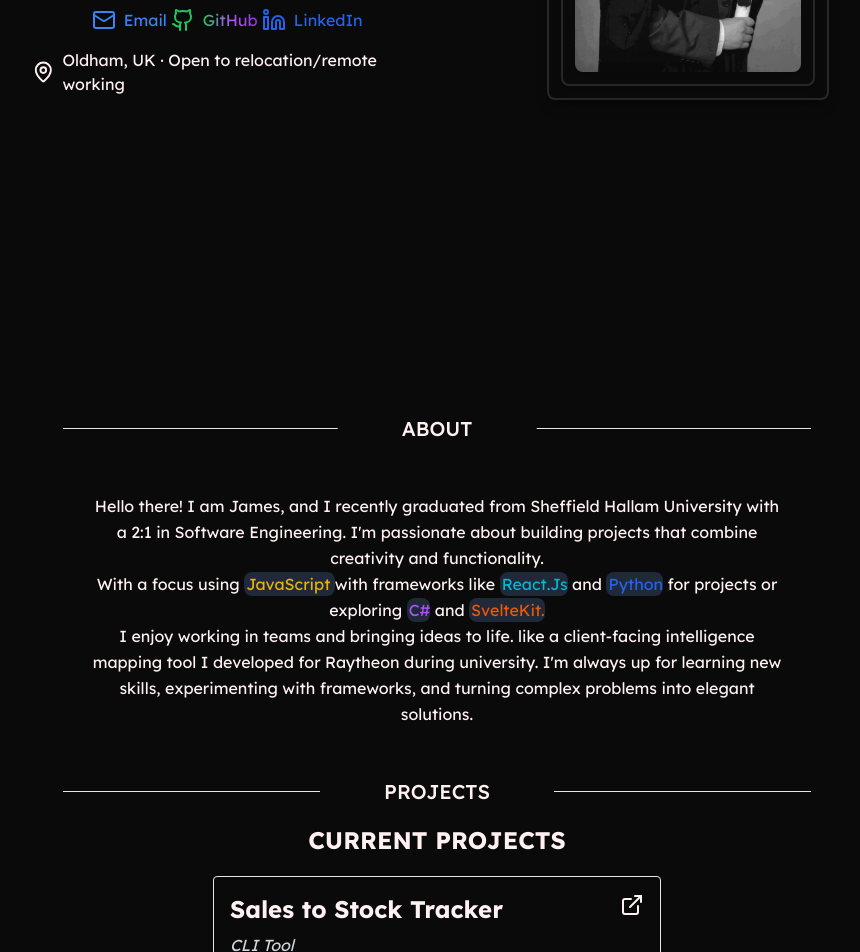
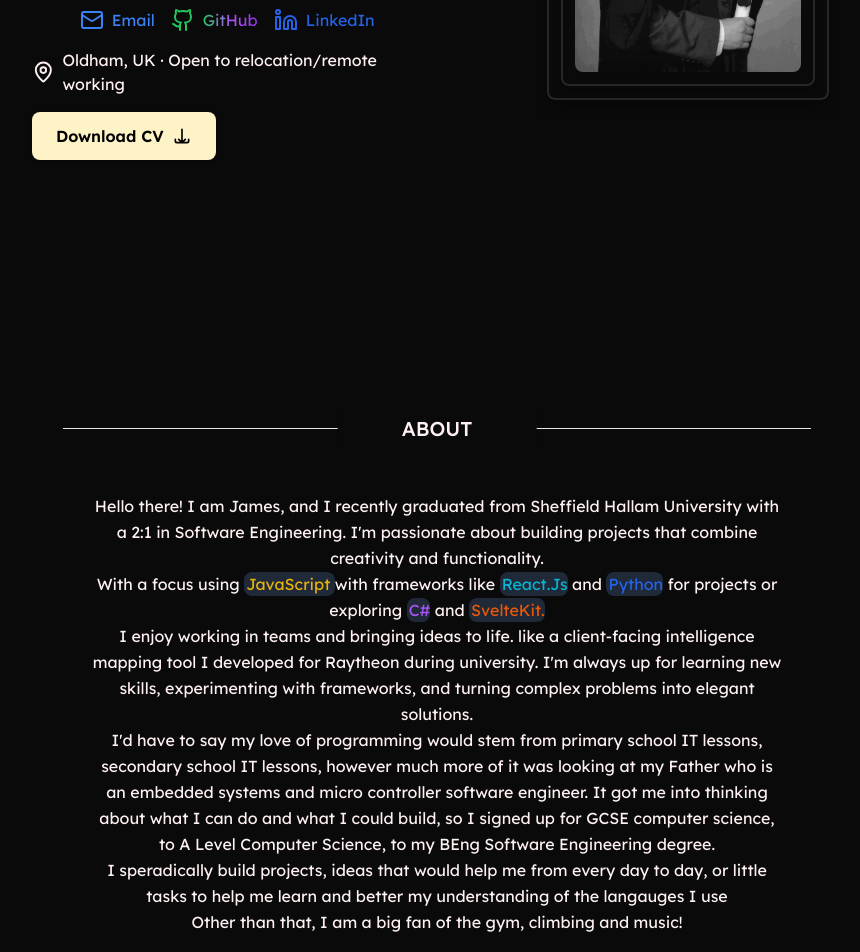
Before and after one commit to WestheadJ/portfolio, a React (Vite) app: page / in a window 1280 px wide. Shown: the part 420-1372 px from the top of the page, without its empty margins (203-1063 px from the left). Built offline with nearby package versions, Linux system fonts and the light colour scheme.

Commit message:
Added an about prepped sales to stcoks

```diff
--- a/src/components/Hero.jsx
+++ b/src/components/Hero.jsx
@@ -1,6 +1,7 @@
 import React from "react";
 import { Github, Linkedin, Mail, MapPin } from "lucide-react";
 import me from "../assets/photos/me.webp";
+import mypdf from '../assets/pdfs/mypdf.pdf'
 
 export default function Hero() {
     return (
@@ -20,7 +21,7 @@ export default function Hero() {
                     </p>
 
                     {/* Social links */}
-                    <div className="flex  sm:flex-row w-full justify-center gap-4 sm:gap-1 mt-4">
+                    <div className="flex  sm:flex-row w-full justify-center gap-8 sm:gap-4 mt-4">
                         <div className="flex items-center gap-2 hover:scale-110 hover:cursor-pointer transition-transform duration-200">
                             <Mail className="text-blue-500" />
                             <p className="bg-blue-500 bg-clip-text text-transparent">Email</p>
@@ -40,6 +41,25 @@ export default function Hero() {
                         <MapPin />
                         <p>Oldham, UK · Open to relocation/remote working</p>
                     </div>
+
+                    <a
+                        href={mypdf}
+                        download="jameswesthead-cv.pdf"
+                        aria-label="Download James Westhead CV"
+                        className="inline-flex items-center px-6 py-3 bg-amber-100 text-black font-semibold rounded-lg shadow hover:bg-amber-200 transition-colors duration-200"
+                    >
+                        Download CV
+                        <svg
+                            className="w-5 h-5 ml-2"
+                            fill="none"
+                            stroke="currentColor"
+                            strokeWidth="2"
+                            viewBox="0 0 24 24"
+                            xmlns="http://www.w3.org/2000/svg"
+                        >
+                            <path strokeLinecap="round" strokeLinejoin="round" d="M4 16v2a2 2 0 002 2h12a2 2 0 002-2v-2M12 12v8m0 0l-4-4m4 4l4-4M12 4v8" />
+                        </svg>
+                    </a>
                 </div>
 
                 {/* Right image section */}
--- a/src/components/PortfolioView.jsx
+++ b/src/components/PortfolioView.jsx
@@ -18,10 +18,13 @@ export default function PortfolioView() {
                 </div>
                 <div className="flex flex-col w-full items-center justify-center text-center">
                     <div className="max-w-[71ch] mt-8 text-muted-foreground leading-relaxed">
-                        <p >Hello there! I am James, and I recently graduated from Sheffield Hallam University with a 2:1 in Software Engineering. I'm passionate about building projects that combine creativity and functionality.   </p>
+                        <p >Hello there! I am James, and I recently graduated from Sheffield Hallam University with a 2:1 in Software Engineering. I'm passionate about building projects that combine creativity and functionality.  </p>
                         <p>With a focus using <span className="bg-gray-800 text-yellow-500 rounded-lg p-[2px] pr-0 font-extralight" >JavaScript </span>with frameworks like <span className="bg-gray-800 text-cyan-500 rounded-lg p-[2px] pr-0 font-extralight" >React.Js</span>  and <span className="bg-gray-800 text-blue-600 rounded-lg p-[2px] pr-0 font-extralight" >{"Python"}</span> for projects
                             or exploring  <span className="bg-gray-800 text-purple-500 rounded-lg p-[2px] pr-0 font-extralight" >{"C#"}</span> and <span className="bg-gray-800 text-orange-600 rounded-lg p-[2px] pr-0 font-extralight" >SvelteKit.</span></p>
                         <p>I enjoy working in teams and bringing ideas to life. like a client-facing intelligence mapping tool I developed for Raytheon during university. I'm always up for learning new skills, experimenting with frameworks, and turning complex problems into elegant solutions.</p>
+                        <p>I'd have to say my love of programming would stem from primary school IT lessons, secondary school IT lessons, however much more of it was looking at my Father who is an embedded systems and micro controller software engineer. It got me into thinking about what I can do and what I could build, so I signed up for GCSE computer science, to A Level Computer Science, to my BEng Software Engineering degree. </p>
+                        <p>I speradically build projects, ideas that would help me from every day to day, or little tasks to help me learn and better my understanding of the langauges I use</p>
+                        <p>Other than that, I am a big fan of the gym, climbing and music!</p>
                     </div>
                 </div>
                 <div className="flex flex-col w-full items-center justify-center text-center">
--- a/src/components/projects/Sales-To-Stocks.jsx
+++ b/src/components/projects/Sales-To-Stocks.jsx
@@ -2,6 +2,8 @@ import React from 'react'
 
 export default function Sales_To_Stocks() {
     return (
-        <div className='mt-20 text-white'>Sales-To-Stocks_</div>
+        <div className='mt-20 ml-8 text-white flex flex-col w-full justify-center'>
+            <h1></h1>
+        </div>
     )
 }
```
